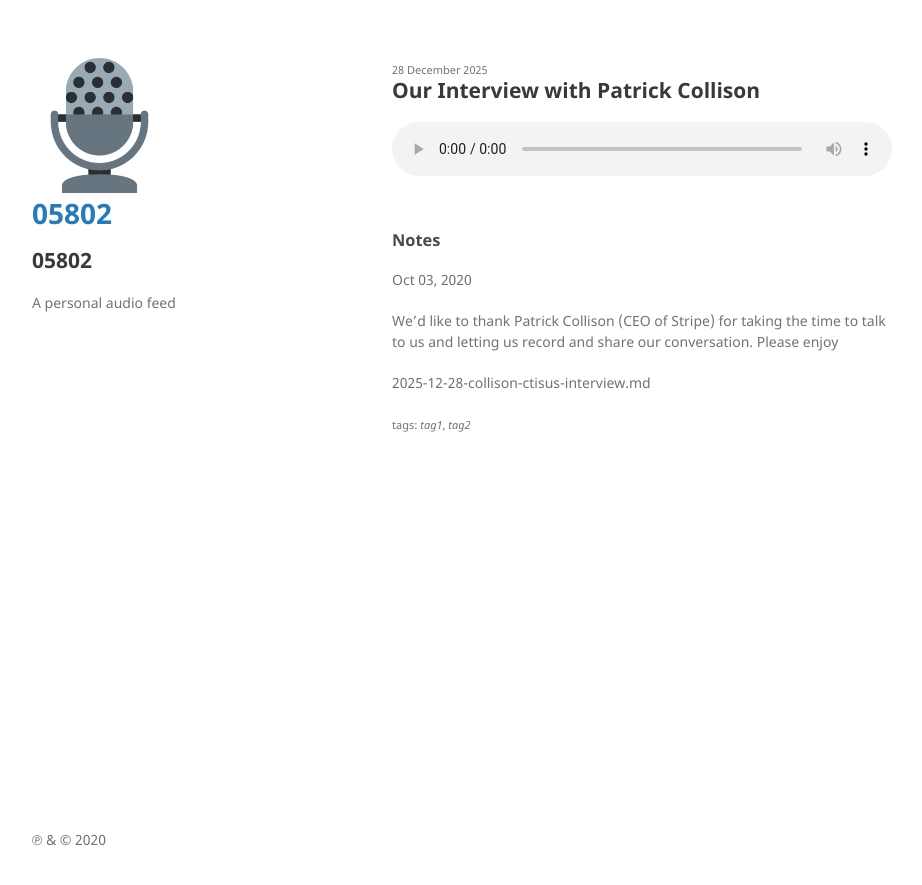
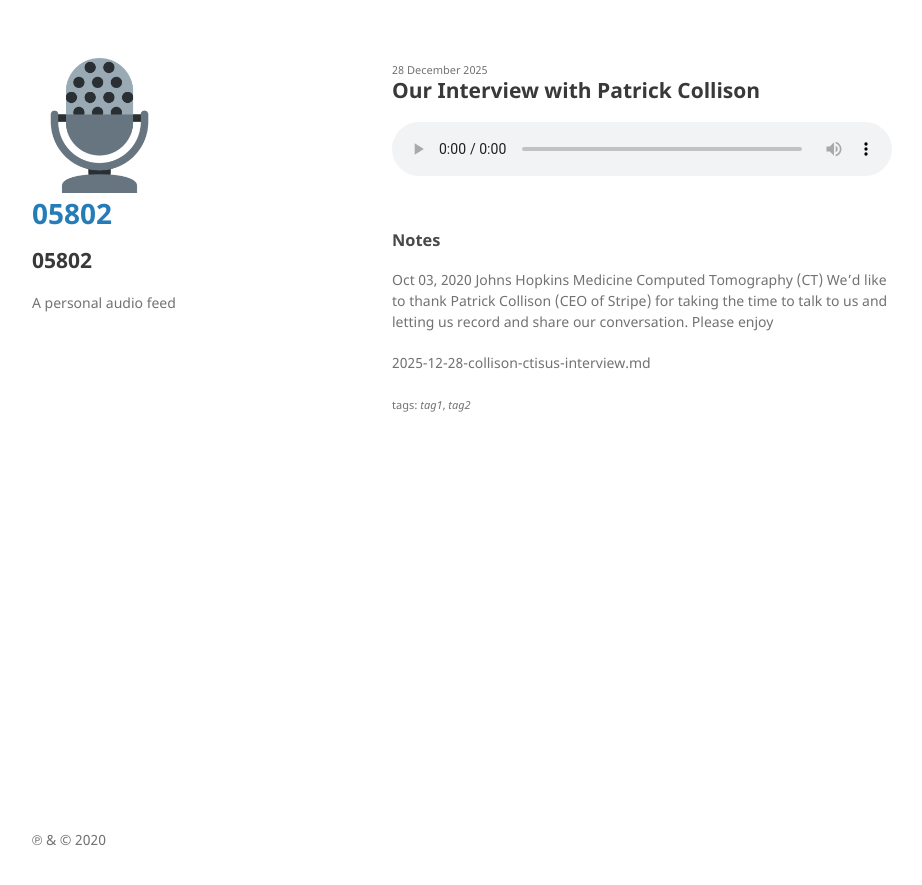
Before and after one commit to 05802/rss_audio, a Jekyll site: the page built from _posts/2025-12-28-collison-ctisus-interview.md, in a window 1280 px wide. Shown: the top 885 px of the page, without its empty margins (178-1100 px from the left). Built offline with Jekyll 4.4.1, drawn with Linux system fonts in a browser that asks for light colours.

Commit message:
Update 2025-12-28-collison-ctisus-interview.md

```diff
--- a/_posts/2025-12-28-collison-ctisus-interview.md
+++ b/_posts/2025-12-28-collison-ctisus-interview.md
@@ -11,7 +11,7 @@
 excerpt_separator: <!--more-->
 ---
 Oct 03, 2020
-
+Johns Hopkins Medicine Computed Tomography (CT)
 We'd like to thank Patrick Collison (CEO of Stripe) for taking the time to talk to us and letting us record and share our conversation.  Please enjoy
 
 <!--more-->
```
